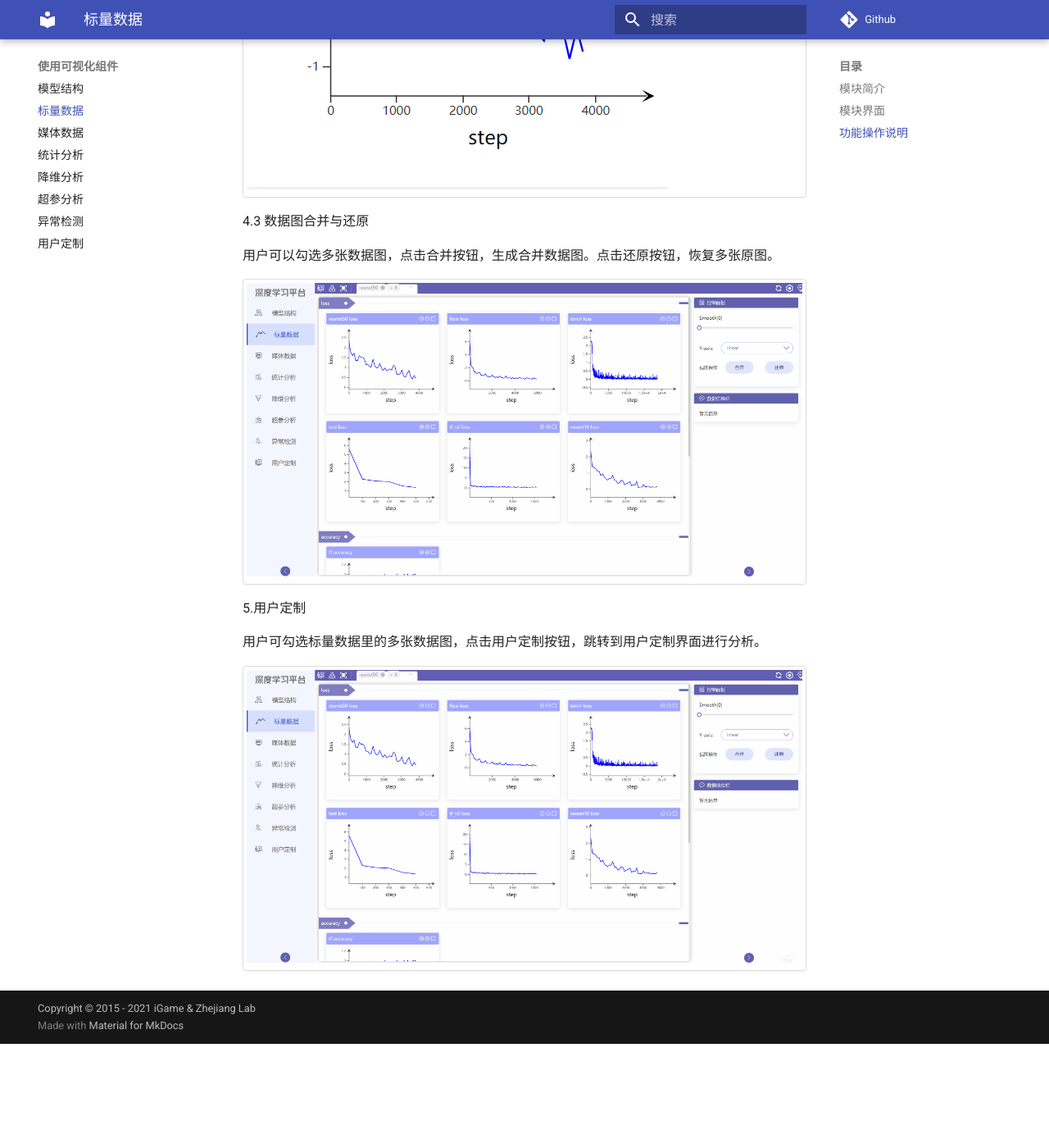
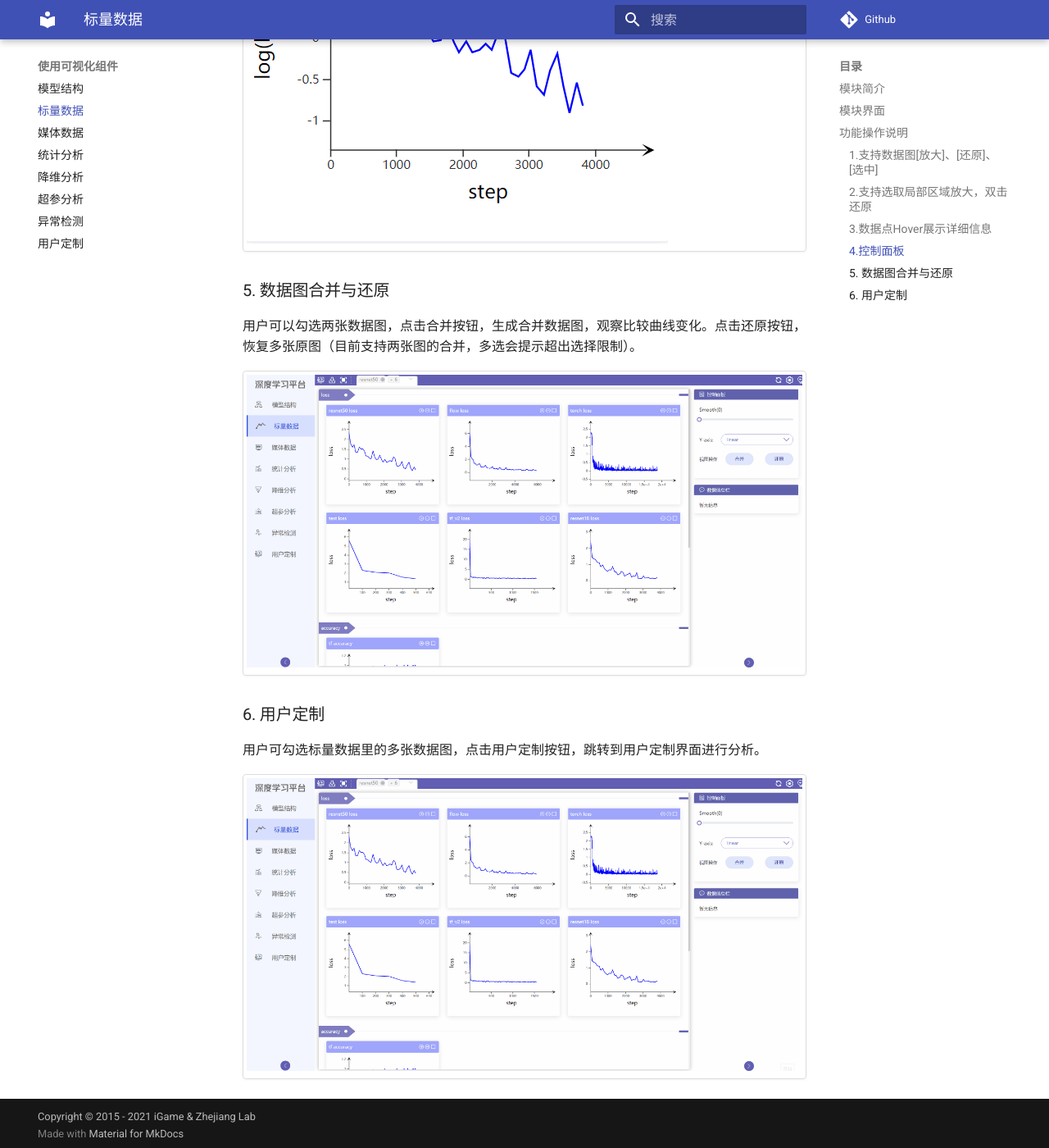
Before and after one commit to iGame-Lab/tsvis-docs, an MkDocs documentation site: the page built from docs/use_visualization/scalar.md, in a window 1280 px wide and 1400 px high, scrolled down 4523 px. Shown: the whole window at 82% size. Built offline with MkDocs 1.6.1 and Material for MkDocs 9.7.7, drawn with Linux system fonts in a browser that asks for light colours; comment, search, counter and statistics services are not loaded; before the commit the page ends 5796 px from its top, so only the background shows below that.

Commit message:
提示文字修改

```diff
--- a/docs/use_visualization/scalar.md
+++ b/docs/use_visualization/scalar.md
@@ -10,20 +10,20 @@
 
 
 ## 功能操作说明
-1.支持数据图[放大]、[还原]、[选中]
+### 1.支持数据图[放大]、[还原]、[选中]
 
 
 ![scalar_global_zoom](./images/scalar/scalar_global_zoom.png){ .img-fluid }
 
 
 
-2.支持选取局部区域放大，双击还原
+### 2.支持选取局部区域放大，双击还原
 
 
 ![scalar_local_zoom](./images/scalar/scalar_local_zoom.gif){ .img-fluid }
 
 
-3.数据点Hover展示详细信息
+### 3.数据点Hover展示详细信息
 
 wall_time:训练绝对时间
 
@@ -37,7 +37,7 @@ value:训练过程标量值
 ![scalar_hover](./images/scalar/scalar_hover.png){ .img-fluid }
 
 
-4.控制面板
+### 4.控制面板
 
 
 ![scalar_control_panel](./images/scalar/scalar_control_panel.png){ .img-fluid }
@@ -63,16 +63,16 @@ value:训练过程标量值
 
 
 
-4.3 数据图合并与还原
+### 5. 数据图合并与还原
 
 
-用户可以勾选多张数据图，点击合并按钮，生成合并数据图。点击还原按钮，恢复多张原图。
+用户可以勾选两张数据图，点击合并按钮，生成合并数据图，观察比较曲线变化。点击还原按钮，恢复多张原图（目前支持两张图的合并，多选会提示超出选择限制）。
 
 
 ![scalar_merge](./images/scalar/scalar_merge.gif){ .img-fluid }
 
 
-5.用户定制
+### 6. 用户定制
 
 
 用户可勾选标量数据里的多张数据图，点击用户定制按钮，跳转到用户定制界面进行分析。
```
